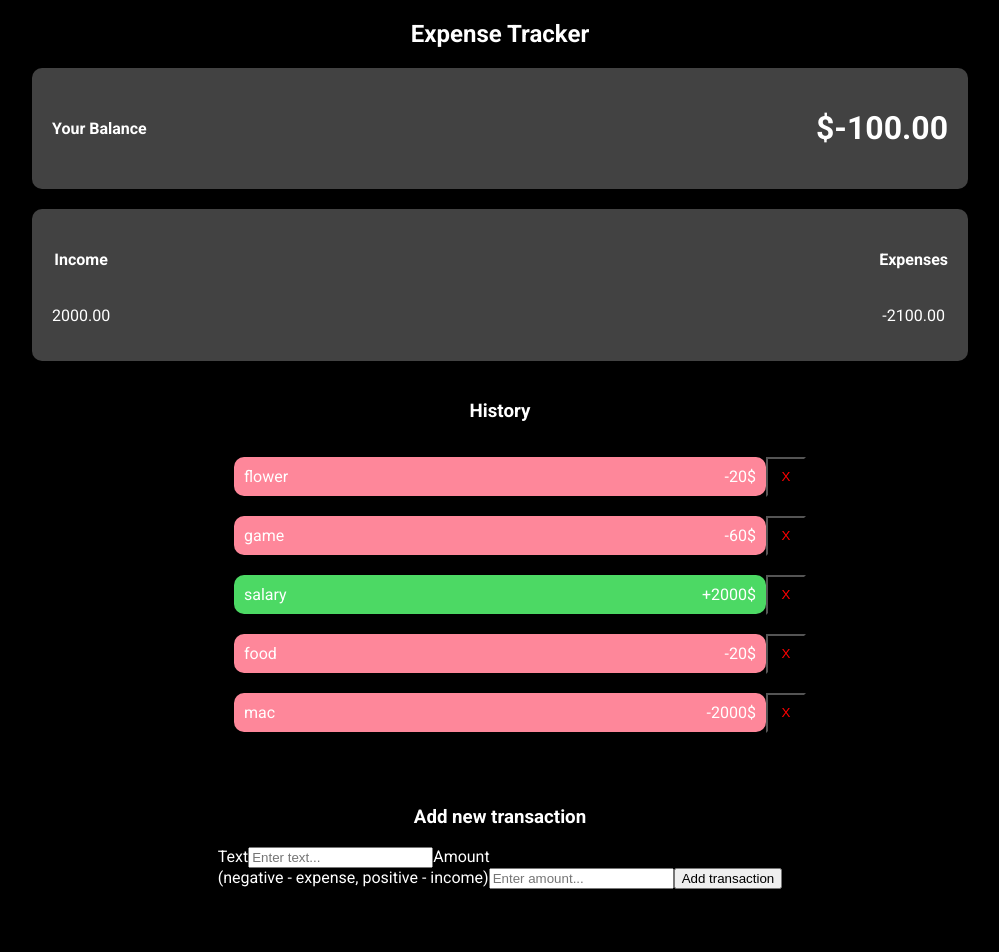
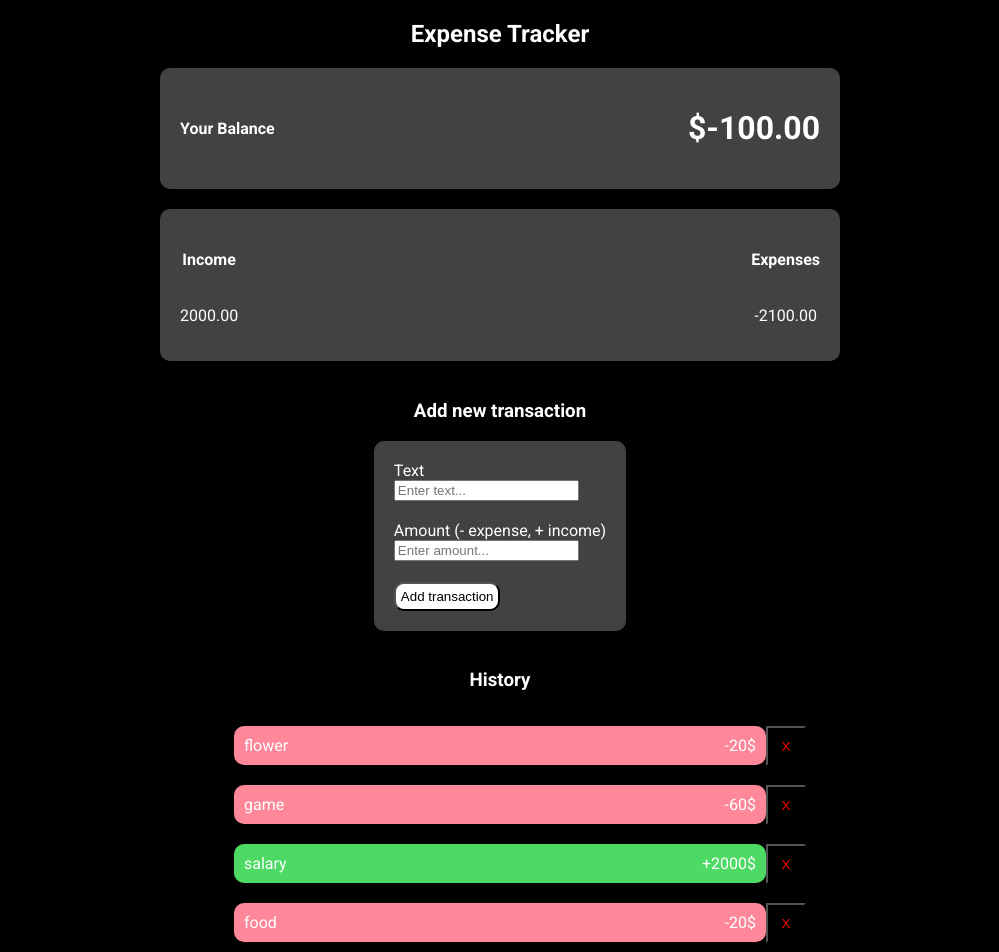
Before and after one commit to hoangtran-97/web_expenseTracker, a React (Create React App) app: page / in a window 1280 px wide. Shown: the top 952 px of the page, without its empty margins (140-1139 px from the left). Before the commit the page ends 897 px from the top, so only its background shows below. Built offline with nearby package versions, Linux system fonts and the light colour scheme.

Commit message:
fix: styling + structuring

```diff
--- a/src/App.js
+++ b/src/App.js
@@ -14,8 +14,8 @@ function App() {
             <div className="container">
                 <Balance />
                 <IncomeExpenses />
+                <AddTransaction />
                 <TransactionList />
-                <AddTransaction />
             </div>
         </GlobalProvider>
     );
--- a/src/components/AddTransaction.js
+++ b/src/components/AddTransaction.js
@@ -20,10 +20,11 @@ export const AddTransaction = () => {
     return (
         <>
             <h3>Add new transaction</h3>
-            <form onSubmit={onSubmit}>
+            <form onSubmit={onSubmit} style={styles.form}>
 
-                <label htmlFor="inputText">
+                <label htmlFor="inputText" style={styles.label}>
                     Text
+                    <br />
                     <input
                         type="text"
                         placeholder="Enter text..."
@@ -32,10 +33,10 @@ export const AddTransaction = () => {
                         onChange={(e) => setText(e.target.value)}
                     />
                 </label>
-                <label htmlFor="inputAmount">
+                <label htmlFor="inputAmount" style={styles.label}>
                     Amount
+                    (- expense, + income)
                     <br />
-                    (negative - expense, positive - income)
                     <input
                         type="text"
                         placeholder="Enter amount..."
@@ -44,8 +45,29 @@ export const AddTransaction = () => {
                         onChange={(e) => setAmount(e.target.value)}
                     />
                 </label>
-                <button type="submit">Add transaction</button>
+                <button type="submit" style={styles.button}>Add transaction</button>
             </form>
         </>
     );
 };
+const styles = {
+    form: {
+        display: "flex",
+        flexDirection: "column",
+        justifyContent: "space-between",
+        alignItems: "flex-start",
+        height: "150px",
+        backgroundColor: "#424242",
+        padding: "20px",
+        borderRadius: "10px",
+        marginBottom: "20px"
+    },
+    label: {
+        marginBottom: "10px"
+    },
+    button: {
+        backgroundColor: "white",
+        padding: "5px",
+        borderRadius: "10px"
+    }
+};
--- a/src/styles/commonstyles.js
+++ b/src/styles/commonstyles.js
@@ -4,7 +4,7 @@ export default {
         flexDirection: "row",
         justifyContent: "space-between",
         alignItems: "center",
-        width: "70vw",
+        width: "50vw",
         backgroundColor: "#424242",
         padding: "20px",
         borderRadius: "10px",
```
